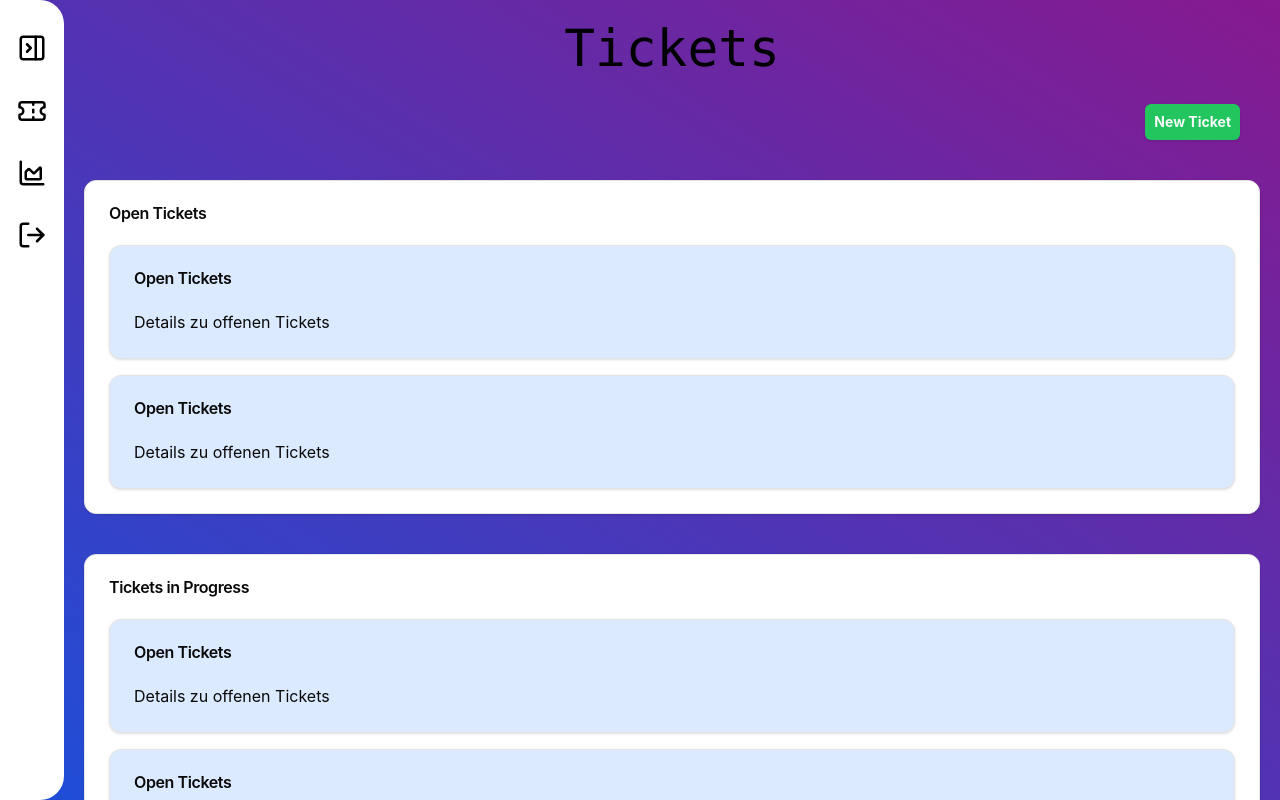
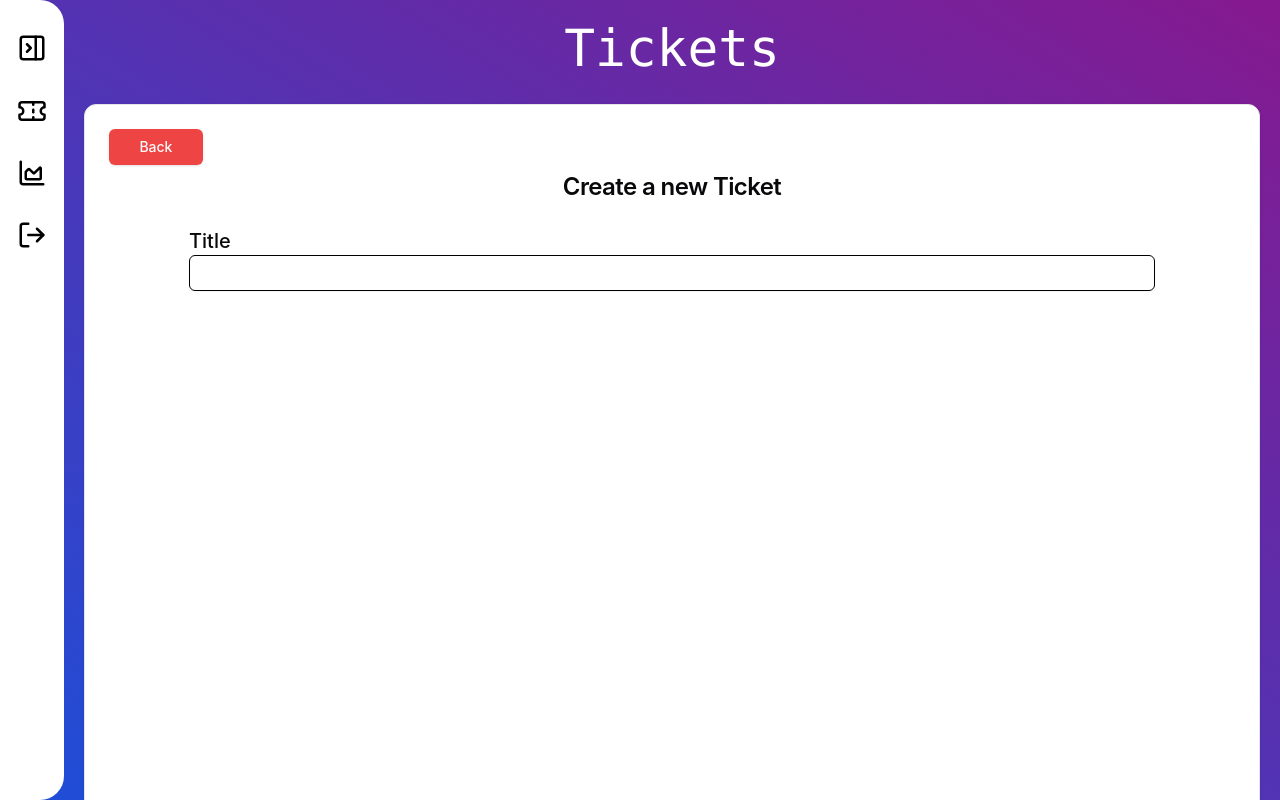
Before and after one commit to hkurtagic/HelpMeImStuck, a React (Vite) app in the folder frontend/: page /1 in a window 1280 px wide. Built offline with nearby package versions, Linux system fonts and the light colour scheme.

Commit message:
Ticket creation form

```diff
--- a/frontend/src/App.tsx
+++ b/frontend/src/App.tsx
@@ -1,5 +1,5 @@
 import "./App.css";
-import React from "npm:@types/react@^18.3.12";
+import React from "react";
 import { BrowserRouter, Route, Routes } from "react-router-dom";
 import LoginPage from "@/pages/LoginPage.tsx";
 import DashboardPage from "@/pages/DashboardPage.tsx";
--- /dev/null
+++ b/frontend/src/components/CreateTicketForm.tsx
@@ -0,0 +1,24 @@
+import {Card, CardContent, CardHeader, CardTitle} from "@/components/ui/card.tsx";
+import {Button} from "@/components/ui/button.tsx";
+import {Label} from "@/components/ui/label.tsx";
+import {Input} from "@/components/ui/input.tsx";
+
+export default function CreateTicketForm() {
+    return (
+        <div className="flex justify-center items-center">
+            <Card className="w-full h-screen">
+                <CardHeader>
+                    <div className="flex flex-row">
+                        <Button className="bg-red-500 hover:bg-red-600 w-1/12">Back</Button>
+                    </div>
+                    <CardTitle className="text-2xl text-center">Create a new Ticket</CardTitle>
+                </CardHeader>
+
+                <CardContent className="mx-20">
+                    <Label className="text-xl">Title</Label>
+                    <Input className="border border-black"></Input>
+                </CardContent>
+            </Card>
+        </div>
+    );
+}
--- a/frontend/src/components/LoginForm.tsx
+++ b/frontend/src/components/LoginForm.tsx
@@ -70,13 +70,6 @@ export function LoginForm({ className, ...props }: ComponentPropsWithoutRef<'div
                             <div className="grid gap-2">
                                 <Label htmlFor="password">Password</Label>
 
-                                <a
-                                    href="/password-reset"
-                                    className="ml-auto inline-block text-sm underline-offset-4 hover:underline hover:text-gray-500 text-black"
-                                >
-                                    Forgot your password?
-                                </a>
-
                                 <Input
                                     id="password"
                                     type="password"
--- a/frontend/src/components/RequesterDashboard.tsx
+++ b/frontend/src/components/RequesterDashboard.tsx
@@ -3,6 +3,7 @@ import RequesterSidebarItem from './RequesterSidebarItem.tsx';
 import { PanelLeftClose, PanelRightClose, Ticket, ChartArea, LogOut } from 'lucide-react';
 import RequesterTicketOverview from '@/components/RequesterTicketOverview.tsx';
 import { useNavigate } from 'react-router-dom';
+import CreateTicketForm from "@/components/CreateTicketForm.tsx";
 
 export default function RequesterDashboard() {
     const [isOpen, setIsOpen] = useState(false);
@@ -97,8 +98,8 @@ export default function RequesterDashboard() {
 
             {/* Dashboard Content */}
             <div className={`flex-1 overflow-auto p-5 transition-all duration-300 ${isOpen ? 'md:ml-64' : 'md:ml-16'}`}>
-                <h1 className="text-center text-black mb-7 font-mono">Tickets</h1>
-                <RequesterTicketOverview />
+                <h1 className="text-center text-white mb-7 font-mono">Tickets</h1>
+                <CreateTicketForm/>
             </div>
         </div>
     );
--- a/frontend/src/components/RequesterTicketOverview.tsx
+++ b/frontend/src/components/RequesterTicketOverview.tsx
@@ -16,19 +16,19 @@ export default function RequesterTicketOverview() {
                 <CardContent className="space-y-4">
                     <Card className="bg-blue-100">
                         <CardHeader>
-                            <CardTitle>Open Tickets</CardTitle>
+                            <CardTitle>Speaker doesn't work</CardTitle>
                         </CardHeader>
                         <CardContent className>
-                            <p>Details zu offenen Tickets</p>
+                            <p>Left Speaker in A.1.02 has no sound!</p>
                         </CardContent>
                     </Card>
 
                     <Card className="bg-blue-100">
                         <CardHeader>
-                            <CardTitle>Open Tickets</CardTitle>
+                            <CardTitle>HDMI cable for office PC in A.3.04 is broken!</CardTitle>
                         </CardHeader>
                         <CardContent className>
-                            <p>Details zu offenen Tickets</p>
+                            <p>Someone bit in the cable. Help me!</p>
                         </CardContent>
                     </Card>
                 </CardContent>
@@ -39,23 +39,7 @@ export default function RequesterTicketOverview() {
                     <CardTitle>Tickets in Progress</CardTitle>
                 </CardHeader>
                 <CardContent className="space-y-4">
-                    <Card className="bg-blue-100">
-                        <CardHeader>
-                            <CardTitle>Open Tickets</CardTitle>
-                        </CardHeader>
-                        <CardContent className>
-                            <p>Details zu offenen Tickets</p>
-                        </CardContent>
-                    </Card>
-
-                    <Card className="bg-blue-100">
-                        <CardHeader>
-                            <CardTitle>Open Tickets</CardTitle>
-                        </CardHeader>
-                        <CardContent className>
-                            <p>Details zu offenen Tickets</p>
-                        </CardContent>
-                    </Card>
+                    <p>There are no tickets in progress.</p>
                 </CardContent>
             </Card>
 
@@ -64,23 +48,7 @@ export default function RequesterTicketOverview() {
                     <CardTitle>Closed Tickets</CardTitle>
                 </CardHeader>
                 <CardContent className="space-y-4">
-                    <Card className="bg-blue-100">
-                        <CardHeader>
-                            <CardTitle>Open Tickets</CardTitle>
-                        </CardHeader>
-                        <CardContent className>
-                            <p>Details zu offenen Tickets</p>
-                        </CardContent>
-                    </Card>
-
-                    <Card className="bg-blue-100">
-                        <CardHeader>
-                            <CardTitle>Open Tickets</CardTitle>
-                        </CardHeader>
-                        <CardContent className>
-                            <p>Details zu offenen Tickets</p>
-                        </CardContent>
-                    </Card>
+                    <p>There are no closed tickets.</p>
                 </CardContent>
             </Card>
         </div>
```
Also changed, not shown: 1 other file (tests, documents, lock files or other folders).
